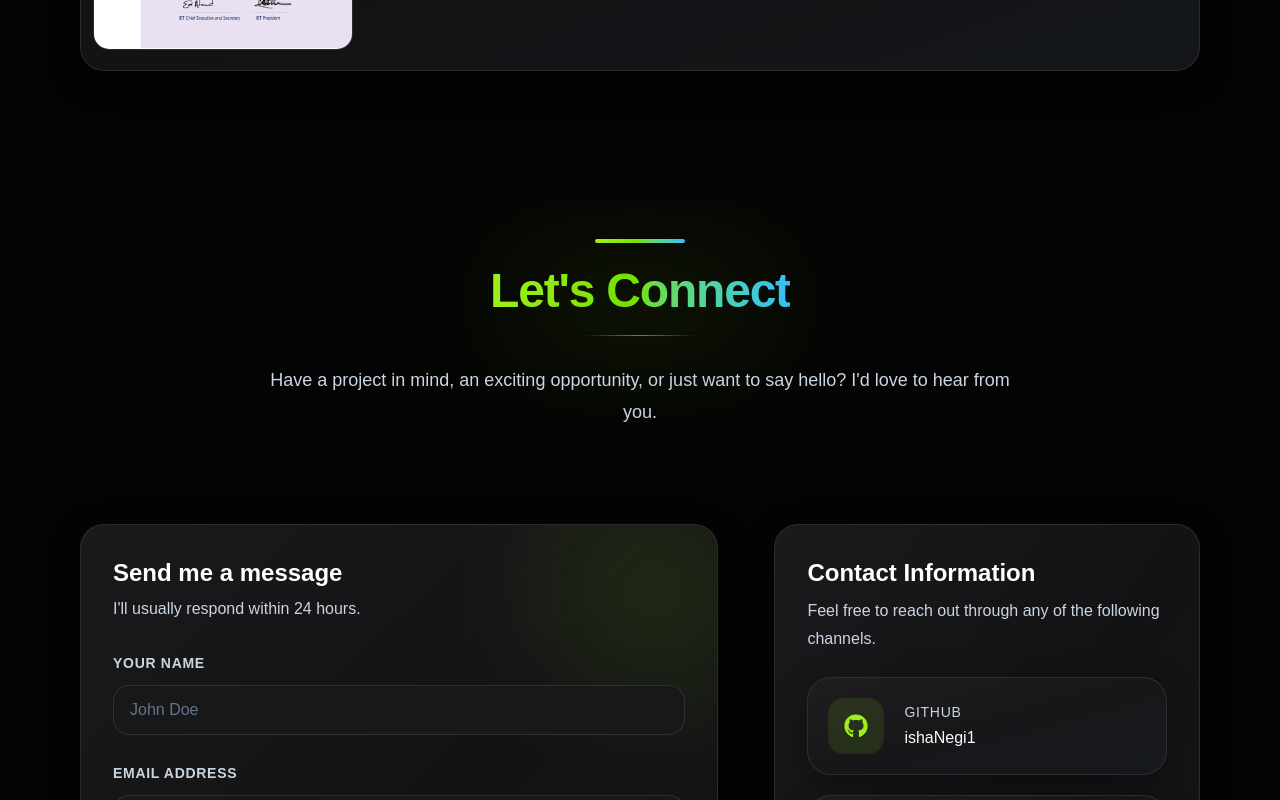
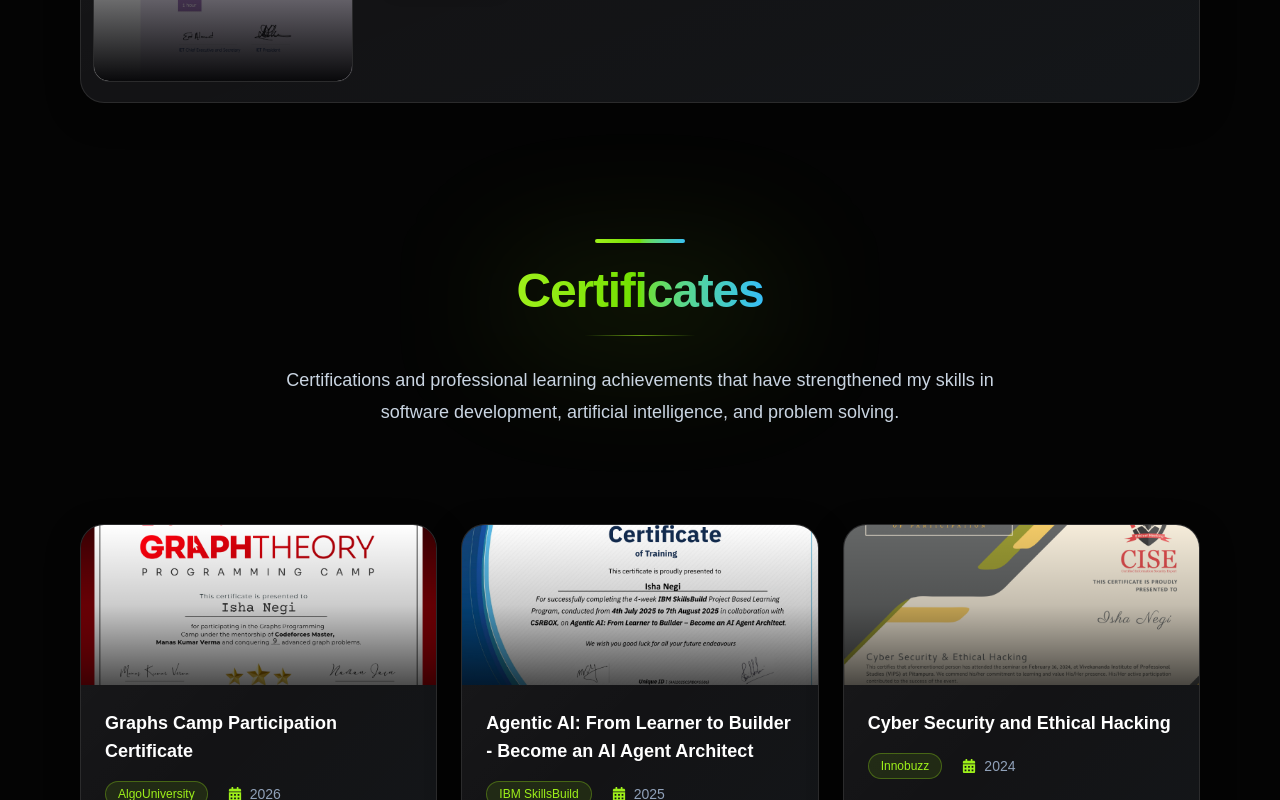
Before and after one commit to ishaNegi1/portfolio, a Next.js app: page / in a window 1280 px wide. Shown: the part 6297-7097 px from the top of the page. Built offline with nearby package versions, Linux system fonts and the light colour scheme.

Commit message:
add certificates

```diff
--- a/src/app/page.tsx
+++ b/src/app/page.tsx
@@ -40,9 +40,9 @@
           <Achievements />
         </section>
 
-        {/* <section id="certificates">
+        <section id="certificates">
           <Certificates />
-        </section> */}
+        </section>
 
         <section id="contact">
           <Contact />
--- a/src/components/certificate/CertificateCard.tsx
+++ b/src/components/certificate/CertificateCard.tsx
@@ -1,8 +1,13 @@
 "use client";
 
 import Image from "next/image";
+import Link from "next/link";
 import { motion } from "framer-motion";
-import { FaCalendarAlt, FaEye } from "react-icons/fa";
+import {
+  FaCalendarAlt,
+  FaIdBadge,
+  FaImage,
+} from "react-icons/fa";
 
 import Card from "@/components/ui/Card";
 import Button from "@/components/ui/Button";
@@ -11,7 +16,7 @@
 
 interface CertificateCardProps {
   certificate: Certificate;
-  onOpen: (certificate: Certificate) => void;
+  onOpen: (image: string) => void;
 }
 
 export default function CertificateCard({
@@ -21,57 +26,54 @@
   return (
     <motion.div
       layout
-      initial={{
-        opacity: 0,
-        y: 30,
-      }}
-      whileInView={{
-        opacity: 1,
-        y: 0,
-      }}
-      viewport={{
-        once: true,
-      }}
-      whileHover={{
-        y: -8,
-      }}
-      transition={{
-        duration: 0.4,
-      }}
+      initial={{ opacity: 0, y: 30 }}
+      whileInView={{ opacity: 1, y: 0 }}
+      viewport={{ once: true }}
+      transition={{ duration: 0.35 }}
+      className="h-full"
     >
-      <Card className="overflow-hidden p-0">
-        <div className="relative h-52 overflow-hidden">
+      <Card className="group flex h-full flex-col overflow-hidden p-0">
+        {/* Certificate Image */}
+        <div
+          className="relative h-40 w-full overflow-hidden"
+        >
           <Image
             src={certificate.image}
             alt={certificate.title}
             fill
-            className="object-cover transition duration-500 hover:scale-105"
+            className="object-cover transition-transform duration-500 group-hover:scale-110"
           />
+
+          <div className="absolute inset-0 bg-linear-to-t from-black/70 via-black/20 to-transparent" />
         </div>
 
-        <div className="space-y-5 p-6">
-          <div>
-            <h3 className="line-clamp-2 text-xl font-bold">
+        {/* Content */}
+        <div className="flex flex-1 flex-col p-6">
+          <h3 className="line-clamp-2 text-lg font-bold text-white">
             {certificate.title}
           </h3>
 
-            <p className="mt-2 text-blue-400">
+          <div className="mt-4 flex gap-5">
+            <span className="inline-flex rounded-full border border-[#9EF01A]/30 bg-[#9EF01A]/10 px-3 py-1 text-xs font-medium text-[#9EF01A]">
               {certificate.issuer}
-            </p>
+            </span>
 
-            <div className="mt-4 flex items-center gap-2 text-sm text-slate-400">
-              <FaCalendarAlt />
+          <div className="flex items-center gap-2 text-sm text-slate-400">
+            <FaCalendarAlt className="text-[#9EF01A]" />
             <span>{certificate.issueDate}</span>
           </div>
           </div>
 
+
+          <div className="mt-6 grid grid-cols-2 gap-3">
             <Button
-            fullWidth
-            onClick={() => onOpen(certificate)}
+              size="sm"
+              onClick={() => onOpen(certificate.image)}
             >
-            <FaEye className="mr-2" />
-            View Certificate
+              <FaImage className="mr-2" />
+              Certificate
             </Button>
+          </div>
         </div>
       </Card>
     </motion.div>
--- a/src/components/project/ProjectCard.tsx
+++ b/src/components/project/ProjectCard.tsx
@@ -54,16 +54,16 @@
 
         {/* Image */}
 
-        <div className="relative h-48 overflow-hidden">
+        <div className="relative h-56 overflow-hidden">
 
           <Image
             src={project.image}
             alt={project.title}
             fill
-            className="object-cover transition duration-500"
+            className="object-cover transition-transform duration-500 group-hover:scale-110"
           />
 
-          <div className="absolute inset-0 bg-linear-to-t from-[#09090B] via-[#09090B]/20 to-transparent" />
+          <div className="absolute inset-0 bg-linear-to-t from-[#09090B] via-[#09090B]/10 to-transparent" />
 
           {/* <div className="absolute left-4 top-4 rounded-full border border-[#9EF01A]/25 bg-[#161616] px-3 py-1.5 text-xs font-semibold text-[#9EF01A]">
             {project.category}
--- a/src/components/sections/Achievements.tsx
+++ b/src/components/sections/Achievements.tsx
@@ -8,6 +8,7 @@
   FaUniversity,
   FaExternalLinkAlt,
   FaTimes,
+  FaImage,
 } from "react-icons/fa";
 
 import Card from "@/components/ui/Card";
@@ -55,7 +56,7 @@
                 <div className="grid gap-8 py-5 px-3 lg:grid-cols-[260px_1fr]">
                   {/* Certificate */}
 
-                  <button
+                  <div
                     className="group relative overflow-hidden rounded-2xl border border-white/10"
                   >
                     <Image
@@ -65,7 +66,9 @@
                       height={180}
                       className="h-full w-full object-cover transition duration-500 group-hover:scale-105"
                     />
-                  </button>
+
+                     <div className="absolute inset-0 bg-linear-to-t from-[#09090B] via-[#09090B]/10 to-transparent" />
+                  </div>
 
                   {/* Content */}
 
@@ -73,7 +76,7 @@
                     <div className="flex items-start gap-4">
 
                       <div>
-                        <h3 className="text-xl font-bold text-white">
+                        <h3 className=" text-lg font-bold text-white">
                           {achievement.title}
                         </h3>
 
@@ -102,6 +105,7 @@
                           setSelectedCertificate(achievement.certificateImage)
                         }
                       >
+                        <FaImage className="mr-2" />
                         Certificate
                       </Button>
 
--- a/src/components/sections/Certificates.tsx
+++ b/src/components/sections/Certificates.tsx
@@ -1,30 +1,30 @@
 "use client";
 
 import { useState } from "react";
-import { motion } from "framer-motion";
+import Image from "next/image";
+import { motion, AnimatePresence } from "framer-motion";
+import { FaTimes } from "react-icons/fa";
 
 import SectionHeading from "@/components/ui/SectionHeading";
 import CertificateCard from "@/components/certificate/CertificateCard";
-import CertificateModal from "@/components/certificate/CertificateModal";
 
 import certificates from "@/data/certificates";
 
-import { Certificate } from "@/types/certificate";
-
 export default function Certificates() {
-  const [selectedCertificate, setSelectedCertificate] =
-    useState<Certificate | null>(null);
+  const [selectedCertificate, setSelectedCertificate] = useState<string | null>(
+    null,
+  );
 
   return (
-    <section className="container">
+    <section className="sm:px-20 px-5 py-2">
       <SectionHeading
         title="Certificates"
-        subtitle="Certifications and professional learning achievements that have strengthened my skills in software development, artificial intelligence and modern web technologies."
+        subtitle="Certifications and professional learning achievements that have strengthened my skills in software development, artificial intelligence, and problem solving."
       />
 
       <motion.div
         layout
-        className="grid gap-8 sm:grid-cols-2 xl:grid-cols-3"
+        className="grid gap-10 sm:gap-6 sm:grid-cols-3"
       >
         {certificates.map((certificate) => (
           <CertificateCard
@@ -35,11 +35,41 @@
         ))}
       </motion.div>
 
-      <CertificateModal
-        open={selectedCertificate !== null}
-        certificate={selectedCertificate}
-        onClose={() => setSelectedCertificate(null)}
-      />
+      {/* Certificate Modal */}
+      <AnimatePresence>
+        {selectedCertificate && (
+          <motion.div
+            initial={{ opacity: 0 }}
+            animate={{ opacity: 1 }}
+            exit={{ opacity: 0 }}
+            onClick={() => setSelectedCertificate(null)}
+            className="fixed inset-0 z-50 flex items-center justify-center bg-black/80 p-5 backdrop-blur"
+          >
+            <motion.div
+              initial={{ scale: 0.9 }}
+              animate={{ scale: 1 }}
+              exit={{ scale: 0.9 }}
+              onClick={(e) => e.stopPropagation()}
+              className="relative max-h-[90vh] max-w-5xl overflow-hidden rounded-3xl border border-white/10 bg-[#111111]"
+            >
+              <button
+                onClick={() => setSelectedCertificate(null)}
+                className="absolute top-5 right-5 z-20 rounded-full bg-black/50 p-3 text-white transition hover:bg-[#9EF01A] hover:text-black"
+              >
+                <FaTimes />
+              </button>
+
+              <Image
+                src={selectedCertificate}
+                alt="Certificate"
+                width={1200}
+                height={900}
+                className="max-h-[90vh] w-auto object-contain"
+              />
+            </motion.div>
+          </motion.div>
+        )}
+      </AnimatePresence>
     </section>
   );
 }
--- a/src/data/certificates.ts
+++ b/src/data/certificates.ts
@@ -1,65 +1,45 @@
 import { Certificate } from "@/types/certificate";
 
 const certificates: Certificate[] = [
-  {
-    id: 1,
-    title: "Agentic AI: From Learner to Builder",
-    issuer: "IBM SkillsBuild",
-    issueDate: "2025",
-    credentialId: "YOUR_CREDENTIAL_ID",
-    image: "/certificates/ibm-agentic-ai.png",
-    credentialUrl: "",
-  },
+
+    {
+  id:1,
+
+  title:"Graphs Camp Participation Certificate",
+
+  issuer:"AlgoUniversity",
+
+  issueDate:"2026",
+
+  image:"/certificates/graph.png",
+},
 
   {
-    id: 2,
-    title: "Web Development Bootcamp",
-    issuer: "Udemy",
-    issueDate: "2024",
-    credentialId: "",
-    image: "/certificates/web-development.png",
-    credentialUrl: "",
-  },
+  id:2,
 
-  {
-    id: 3,
-    title: "React Development",
-    issuer: "Infosys Springboard",
-    issueDate: "2024",
-    credentialId: "",
-    image: "/certificates/react.png",
-    credentialUrl: "",
-  },
+  title:"Agentic AI: From Learner to Builder - Become an AI Agent Architect",
 
-  {
-    id: 4,
-    title: "Java Programming",
-    issuer: "Great Learning",
-    issueDate: "2024",
-    credentialId: "",
-    image: "/certificates/java.png",
-    credentialUrl: "",
-  },
+  issuer:"IBM SkillsBuild",
 
-  {
-    id: 5,
-    title: "Python Programming",
-    issuer: "Great Learning",
-    issueDate: "2024",
-    credentialId: "",
-    image: "/certificates/python.png",
-    credentialUrl: "",
-  },
+  issueDate:"2025",
 
-  {
-    id: 6,
-    title: "SQL & Database",
-    issuer: "Great Learning",
-    issueDate: "2024",
-    credentialId: "",
-    image: "/certificates/sql.png",
-    credentialUrl: "",
-  },
+  image:"/certificates/ibm.png",
+
+},
+
+{
+  id:3,
+
+  title:"Cyber Security and Ethical Hacking",
+
+  issuer:"Innobuzz",
+
+  issueDate:"2024",
+
+  image:"/certificates/cyber.png",
+
+},
+
 ];
 
 export default certificates;
--- a/src/types/certificate.ts
+++ b/src/types/certificate.ts
@@ -3,7 +3,5 @@
   title: string;
   issuer: string;
   issueDate: string;
-  credentialId?: string;
   image: string;
-  credentialUrl?: string;
 }
```
Also changed, not shown: public/certificates/cyber.png (added). Lines whose indentation alone changed are shown as unchanged.
